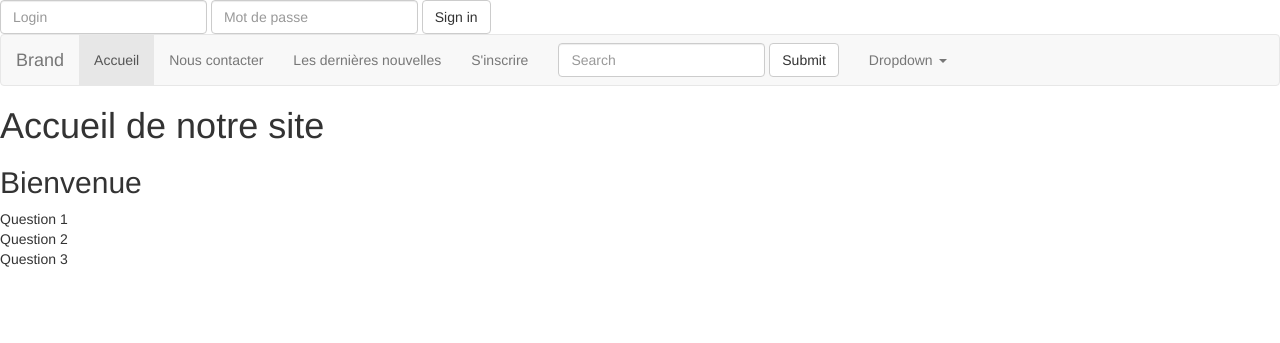
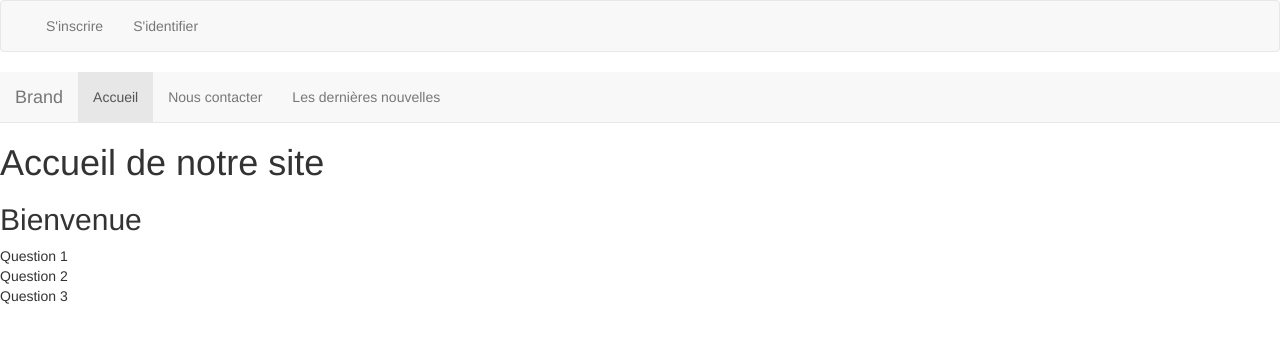
Before and after one commit to Arnaudddddddddd/StreetArtProject2, a PHP site: page /StreetArtProject2/StreetArtProject/index.php?page=welcome in a window 1280 px wide. Shown: the top 343 px of the page. Run offline with PHP 8.4, Linux system fonts and the light colour scheme; some libraries are stand-ins or nearby versions.

Commit message:
Vardon Modification du menu et harmonisation des boutons entre eux

```diff
--- a/StreetArtProject/formulaire/register.php
+++ b/StreetArtProject/formulaire/register.php
@@ -1,4 +1,3 @@
-
 <?php
 
 $form_values_valid = false;
@@ -26,6 +25,10 @@ if (isset($_POST["login"]) && $_POST["login"] != "" &&
     // si le traitement réussit, on passe $form_value_valid à true
 
     $dbh = null;
+}
+
+if($form_values_valid){
+    echo "Nous avons bien enregistré votre compte. Bienvenue !!";
 }
 
 if (!$form_values_valid) {
--- a/StreetArtProject/index.php
+++ b/StreetArtProject/index.php
@@ -15,8 +15,9 @@ require('utilities/logInOut.php');
 require('database/database.php');
 require('utilities/utilisateur.php');
 require('utilities/image.php');
+require('utilities/utils.php');
+
 $dbh = Database::connect();
-
 
 //traitement des contenus de formulaires
 if (isset($_GET["todo"])) {
@@ -29,45 +30,44 @@ if (isset($_GET["todo"])) {
         logOut($dbh);
     }
 }
-require('utilities/utils.php');
 
+//Verification de la nécessité d'afficher la page de préaccueil
 $prewlcm = TRUE;
-
-//Verification de la validité de GET
 if (!isset($_GET['page'])) {
     require('content/content_prewelcome.php');
     $prewlcm = FALSE; // Mettre cette variable à True pour travailler sans la page de pré-accueil
     $_GET['page'] = 'welcome';
 }
 
+//Verification que la page est bien autorisée: utilities/utils.php/checkPage
 $askedPage = $_GET['page'];
-
-//Verification que la page est bien autorisée: utilities/utils.php/checkPage
 $authorized = checkPage($askedPage);
-
 if ($authorized) {
     $pageTitle = getPageTitle($askedPage);
 } else {
     $askedPage = 'erreur';
     $pageTitle = "erreur";
 }
+
+//Génération du Header de la page
 generateHTMLHeader($pageTitle, "style.css");
 
+//Affichage du contenu de la page
 if ($prewlcm) {
     // affichage de formulaires
-    if (isset($_SESSION["loggedIn"]) && $_SESSION["loggedIn"]) {
+    /*if (isset($_SESSION["loggedIn"]) && $_SESSION["loggedIn"]) {
         printLogoutForm();
     } else {
         printLoginForm($askedPage);
-    }
-    generateMenu();
+    }*/
+    generateMenuConnexion($askedPage);
+    generateMenuGeneral();
     echo<<<END
             <div id="content">
                 <div>
                     <h1>$pageTitle</h1>
                 </div>
 END;
-
     if ($askedPage == 'changePassword') {
         require("formulaire/changePassword.php");
     } else {
@@ -86,4 +86,5 @@ END;
 
 $dbh = null;
 
+//Génération de la fin de page
 generateHTMLFooter();
--- a/StreetArtProject/utilities/printForms.php
+++ b/StreetArtProject/utilities/printForms.php
@@ -21,8 +21,6 @@ CHAINE_DE_FIN;
 
 function printLogoutForm(){
      echo <<<CHAINE_DE_FIN
-
-<body>
   <form class="form-inline" action="index.php?todo=logout" method="post" >
     <button type="submit" class="btn btn-default">Se déconnecter</button>
   </form>
--- a/StreetArtProject/utilities/utilisateur.php
+++ b/StreetArtProject/utilities/utilisateur.php
@@ -50,5 +50,3 @@ class Utilisateur {
         return $sth->rowCount()>0;
     }
 }
-
-?>
--- a/StreetArtProject/utilities/utils.php
+++ b/StreetArtProject/utilities/utils.php
@@ -1,29 +1,84 @@
 <?php
+
+require_once 'printForms.php';
+
+$page_inout_list = array(
+    array("name" => "register",
+        "title" => "S'inscrire",
+        "menutitle" => "S'inscrire",
+        "category" => "Inout"),
+    array("name" => "signin",
+        "title" => "S'identifier",
+        "menutitle" => "S'identifier",
+        "category" => "Inout"),
+    array("name" => "deleteUser",
+        "title" => "Se désinscrire",
+        "menutitle" => "Se désinscrire",
+        "category" => "Inout"),
+    array("name" => "deconnect",
+        "title" => "Se déconnecter",
+        "menutitle" => "Se déconnecter",
+        "category" => "Inout"));
 
 $page_list = array(
     array(
         "name" => "welcome",
         "title" => "Accueil de notre site",
-        "menutitle" => "Accueil"),
+        "menutitle" => "Accueil",
+        "category" => "Menu"),
     array(
         "name" => "contacts",
         "title" => "Qui sommes-nous ?",
-        "menutitle" => "Nous contacter"),
+        "menutitle" => "Nous contacter",
+        "category" => "Menu"),
     array("name" => "news",
         "title" => "Dernières nouvelles",
-        "menutitle" => "Les dernières nouvelles"),
+        "menutitle" => "Les dernières nouvelles",
+        "category" => "Menu"),
+    array("name" => "changePassword",
+        "title" => "Changer le mot de passe",
+        "menutitle" => "Changer le mot de passe",
+        "category" => "Menu"),
+    array("name" => "submit",
+        "title" => "Soumettre une image",
+        "menutitle" => "Soumettre",
+        "category" => "Menu"),
     array("name" => "register",
         "title" => "S'inscrire",
-        "menutitle" => "S'inscrire"),
-    array("name" => "changePassword",
-        "title" => "Changer le mot de passe",
-        "menutitle" => "Changer le mot de passe"),
-    array("name" => "submit",
-        "title" => "Soumettre une image",
-        "menutitle" => "Soumettre"),
+        "menutitle" => "S'inscrire",
+        "category" => "Inout"),
+    array("name" => "signin",
+        "title" => "S'identifier",
+        "menutitle" => "S'identifier",
+        "category" => "Inout"),
     array("name" => "deleteUser",
         "title" => "Se désinscrire",
-        "menutitle" => "Se désinscrire"));
+        "menutitle" => "Se désinscrire",
+        "category" => "Inout"),
+    array("name" => "deconnect",
+        "title" => "Se déconnecter",
+        "menutitle" => "Se déconnecter",
+        "category" => "Inout"));
+
+function checkPageInout($askedPageInout) {
+    $boolean = false;
+    global $page_inout_list;
+    foreach ($page_inout_list as $page) {
+        if ($page['name'] == $askedPageInout) {
+            $boolean = true;
+        }
+    }
+    return $boolean;
+}
+
+function getPageTitleInout($nom) {
+    global $page_inout_list;
+    foreach ($page_inout_list as $page) {
+        if ($page['name'] == $nom) {
+            return $page['title'];
+        }
+    }
+}
 
 function checkPage($askedPage) {
     $boolean = false;
@@ -45,10 +100,88 @@ function getPageTitle($nom) {
     }
 }
 
-function generateMenu() {
+function generateMenuConnexion($askedPage) {
 //        <!-- Collect the nav links, forms, and other content for toggling -->
     echo <<<CHAINE_DE_FIN
 <nav class="navbar navbar-default">
+  <div class="container-fluid">
+    <!-- Brand and toggle get grouped for better mobile display -->
+    <div class="navbar-header">
+      <button type="button" class="navbar-toggle collapsed" data-toggle="collapse" data-target="#bs-example-navbar-collapse-1" aria-expanded="false">
+        <span class="sr-only">Toggle navigation</span>
+        <span class="icon-bar"></span>
+        <span class="icon-bar"></span>
+        <span class="icon-bar"></span>
+      </button>
+    </div>
+
+    <!-- Collect the nav links, forms, and other content for toggling -->
+    <div class="collapse navbar-collapse" id="bs-example-navbar-collapse-1">
+      <ul class="nav navbar-nav">
+CHAINE_DE_FIN;
+    global $pageTitle;
+    global $page_list;
+    foreach ($page_list as $page) {
+        if (isset($_SESSION["loggedIn"]) and $_SESSION["loggedIn"]) {
+            if ($page['title'] == "Se désinscrire" and $pageTitle == "Se désinscrire") {
+                echo '<li class="active"><a href="index.php?page=deleteUser">' . $page['menutitle'] . '</a></li>';
+            }
+            if ($page['title'] == "Se désinscrire" and $pageTitle != "Se désinscrire") {
+                echo '<li><a href="index.php?page=deleteUser">' . $page['menutitle'] . '</a></li>';
+            }
+            if ($page['title'] == "Changer le mot de passe" and $pageTitle == "Changer le mot de passe") {
+                echo '<li class="active"><a href="index.php?page=changePassword">' . $page['menutitle'] . '</a></li>';
+            }
+            if ($page['title'] == "Changer le mot de passe" and $pageTitle != "Changer le mot de passe") {
+                echo '<li><a href="index.php?page=changePassword">' . $page['menutitle'] . '</a></li>';
+            }
+            if ($page['title'] == "Soumettre une image" and $pageTitle == "Soumettre une image") {
+                echo '<li class="active"><a href="index.php?page=submit">' . $page['menutitle'] . '</a></li>';
+            }
+            if ($page['title'] == "Soumettre une image" and $pageTitle != "Soumettre une image") {
+                echo '<li><a href="index.php?page=submit">' . $page['menutitle'] . '</a></li>';
+            }
+            if ($page['title'] == "Se déconnecter") {
+                echo <<<CHAINE_DE_FIN
+                </ul>
+                <ul class='nav navbar-nav navbar-right'>
+                    <form class="form-inline" action="index.php?todo=logout" method="post" >
+                        <button type="submit" class="btn btn-default">Se déconnecter</button>
+                    </form>
+                </ul>
+CHAINE_DE_FIN;
+            }
+        }
+        if (!isset($_SESSION["loggedIn"]) or ! $_SESSION["loggedIn"]) {
+            if ($page['title'] == "S'identifier" and $pageTitle == "S'identifier") {
+                echo '<li class="active"><a href="index.php?page=signin">' . $page['menutitle'] . '</a></li>';
+            }
+            if ($page['title'] == "S'identifier" and $pageTitle != "S'identifier") {
+                echo '<li><a href="index.php?page=signin">' . $page['menutitle'] . '</a></li>';
+            }
+            if ($page['title'] == "S'inscrire" and $pageTitle == "S'inscrire") {
+                echo '<li class="active"><a href="index.php?page=register">' . $page['menutitle'] . '</a></li>';
+            }
+            if ($page['title'] == "S'inscrire" and $pageTitle != "S'inscrire") {
+                echo '<li><a href="index.php?page=register">' . $page['menutitle'] . '</a></li>';
+            }
+        }
+    }
+
+
+
+    echo <<<CHAINE_DE_FIN
+
+    </div><!-- /.navbar-collapse -->
+  </div><!-- /.container-fluid -->
+</nav>
+CHAINE_DE_FIN;
+}
+
+function generateMenuGeneral() {
+//        <!-- Collect the nav links, forms, and other content for toggling -->
+    echo <<<CHAINE_DE_FIN
+<nav class="navbar navbar-default navbar-static-top">
   <div class="container-fluid">
     <!-- Brand and toggle get grouped for better mobile display -->
     <div class="navbar-header">
@@ -68,66 +201,17 @@ CHAINE_DE_FIN;
     global $pageTitle;
     global $page_list;
     foreach ($page_list as $page) {
-        if ($page['title'] == $pageTitle and $page['title'] != "Se désinscrire" and $page['title'] != "S'inscrire"and $page['title'] != "Changer le mot de passe" and $page['title'] != "Soumettre une image") {
+        if ($page['title'] == $pageTitle and $page['title'] != "S'identifier" and $page['title'] != "Se désinscrire" and $page['title'] != "S'inscrire"and $page['title'] != "Changer le mot de passe" and $page['title'] != "Soumettre une image" and $page['title'] != "Se déconnecter") {
             echo '<li class="active"><a href="index.php?page=' . $page['name'] . '">' . $page['menutitle'] . '</a></li>';
         }
-        if ($page['title'] != $pageTitle and $page['title'] != "Se désinscrire" and $page['title'] != "S'inscrire" and $page['title'] != "Changer le mot de passe" and $page['title'] != "Soumettre une image") {
+        if ($page['title'] != $pageTitle and $page['title'] != "S'identifier" and $page['title'] != "Se désinscrire" and $page['title'] != "S'inscrire" and $page['title'] != "Changer le mot de passe" and $page['title'] != "Soumettre une image" and $page['title'] != "Se déconnecter") {
             echo '<li><a href="index.php?page=' . $page['name'] . '">' . $page["menutitle"] . '</a></li>';
-        }
-
-        if (isset($_SESSION["loggedIn"]) and $_SESSION["loggedIn"]) {
-            if ($page['title'] == "Se désinscrire" and $pageTitle == "Se désinscrire") {
-                echo '<li class="active"><a href="index.php?page=deleteUser">' . $page['menutitle'] . '</a></li>';
-            }
-            if ($page['title'] == "Se désinscrire" and $pageTitle != "Se désinscrire") {
-                echo '<li><a href="index.php?page=deleteUser">' . $page['menutitle'] . '</a></li>';
-            }
-            if ($page['title'] == "Changer le mot de passe" and $pageTitle == "Changer le mot de passe") {
-                echo '<li class="active"><a href="index.php?page=changePassword">' . $page['menutitle'] . '</a></li>';
-            }
-            if ($page['title'] == "Changer le mot de passe" and $pageTitle != "Changer le mot de passe") {
-                echo '<li><a href="index.php?page=changePassword">' . $page['menutitle'] . '</a></li>';
-            }
-            if ($page['title'] == "Soumettre une image" and $pageTitle == "Soumettre une image") {
-                echo '<li class="active"><a href="index.php?page=submit">' . $page['menutitle'] . '</a></li>';
-            }
-            if ($page['title'] == "Soumettre une image" and $pageTitle != "Soumettre une image") {
-                echo '<li><a href="index.php?page=submit">' . $page['menutitle'] . '</a></li>';
-            }
-        }
-        if (!isset($_SESSION["loggedIn"]) or ! $_SESSION["loggedIn"]) {
-            if ($page['title'] == "S'inscrire") {
-                if ($pageTitle == "S'inscrire") {
-                    echo '<li class="active"><a href="index.php?page=register">' . $page['menutitle'] . '</a></li>';
-                }
-                if ($pageTitle != "S'inscrire") {
-                    echo '<li><a href="index.php?page=register">' . $page['menutitle'] . '</a></li>';
-                }
-            }
         }
     }
 
 
     echo <<<CHAINE_DE_FIN
-
-      <form class="navbar-form navbar-left">
-        <div class="form-group">
-          <input type="text" class="form-control" placeholder="Search">
-        </div>
-        <button type="submit" class="btn btn-default">Submit</button>
-      </form>
-      <ul class="nav navbar-nav navbar-right">
-        <li class="dropdown">
-          <a href="#" class="dropdown-toggle" data-toggle="dropdown" role="button" aria-haspopup="true" aria-expanded="false">Dropdown <span class="caret"></span></a>
-          <ul class="dropdown-menu">
-            <li><a href="#">Action</a></li>
-            <li><a href="#">Another action</a></li>
-            <li><a href="#">Something else here</a></li>
-            <li role="separator" class="divider"></li>
-            <li><a href="#">Separated link</a></li>
-          </ul>
-        </li>
-      </ul>
+        </ul>
     </div><!-- /.navbar-collapse -->
   </div><!-- /.container-fluid -->
 </nav>
```
Also changed, not shown: StreetArtProject/content/content_signin.php (added, +14 -0 lines), StreetArtProject/formulaire/deleteUser.php (+5 -5 lines), 1 other file.
